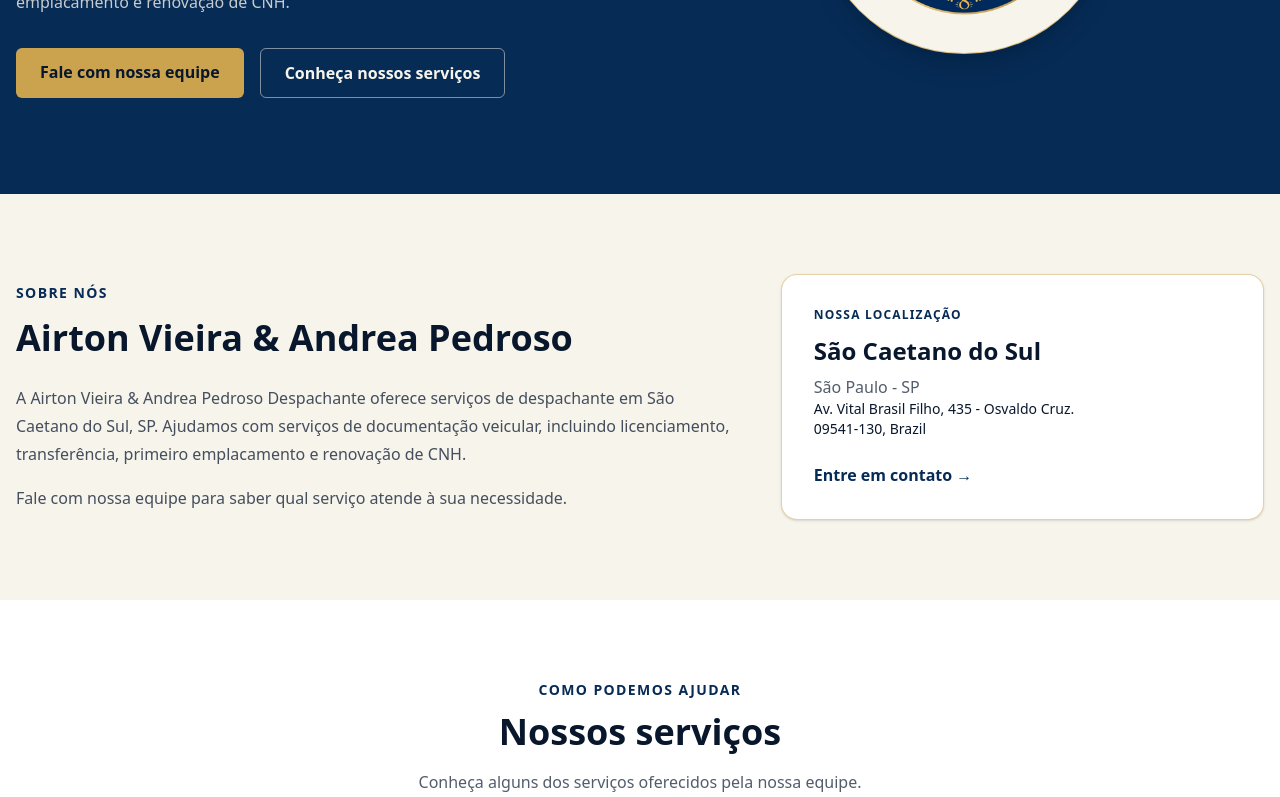
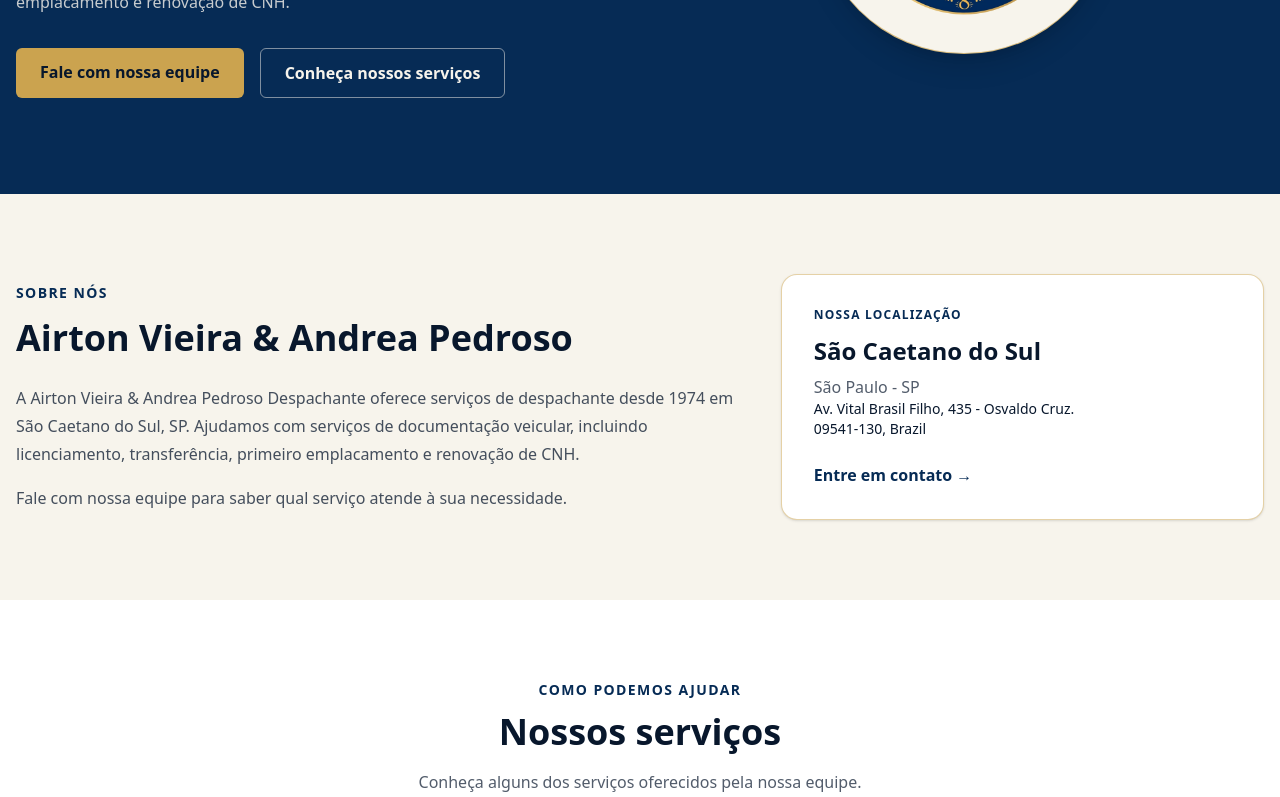
Before and after one commit to mateuscampesato/AADespachante-website, a React (Vite) app: page / in a window 1280 px wide. Shown: the part 541-1338 px from the top of the page. Built offline with nearby package versions, Linux system fonts and the light colour scheme.

Commit message:
Update business history

```diff
--- a/src/About.jsx
+++ b/src/About.jsx
@@ -1,7 +1,7 @@
 function About() {
   return (
     <section id="sobre" className="bg-ivory text-night">
-      <div className="mx-auto grid max-w-7xl gap-10 px-4 py-16 sm:py-20 md:grid-cols-[1.2fr_0.8fr] md:items-center">
+      <div className="mx-auto grid mx-w-7xl gap-10 px-4 py-16 sm:py-20 md:grid-cols-[1.2fr_0.8fr] md:items-center">
         <div>
           <p className="text-sm font-semibold uppercase tracking-widest text-navy">
             Sobre nós
@@ -10,11 +10,11 @@ function About() {
             Airton Vieira & Andrea Pedroso
           </h2>
           <p className="mt-6 mx-w-2xl leading-7 text-night/75">
-            A Airton Vieira & Andrea Pedroso Despachante oferece serviços de despachante em São Caetano do Sul, SP. Ajudamos com
+            A Airton Vieira & Andrea Pedroso Despachante oferece serviços de despachante desde 1974 em São Caetano do Sul, SP. Ajudamos com
             serviços de documentação veicular, incluindo licenciamento,
             transferência, primeiro emplacamento e renovação de CNH.
           </p>
-          <p className="mt-4 max-w-2xl leading-7 text-night/75">
+          <p className="mt-4 mx-w-2xl leading-7 text-night/75">
             Fale com nossa equipe para saber qual serviço atende à sua
             necessidade.
           </p>
```
